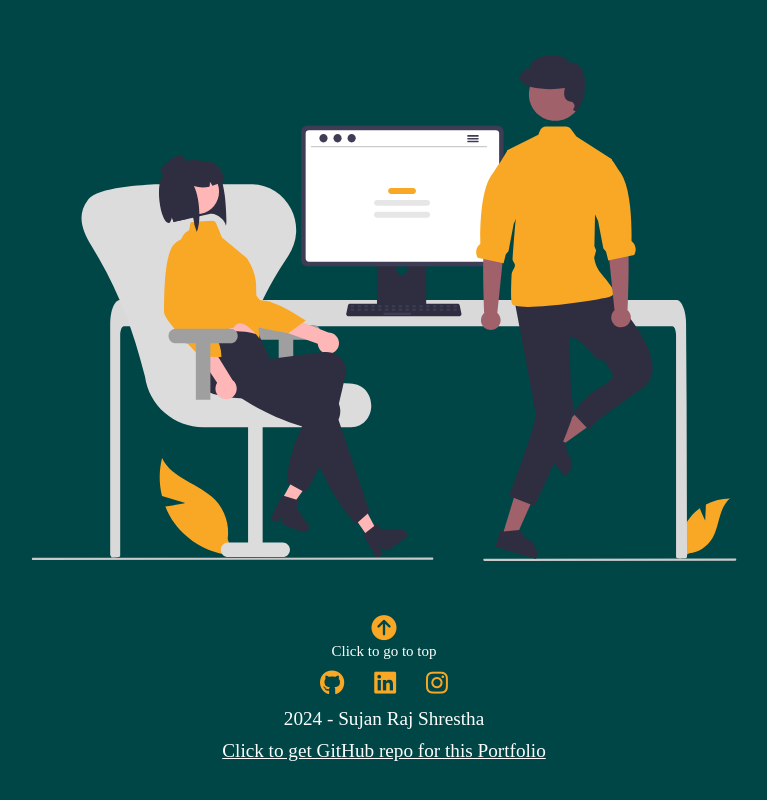
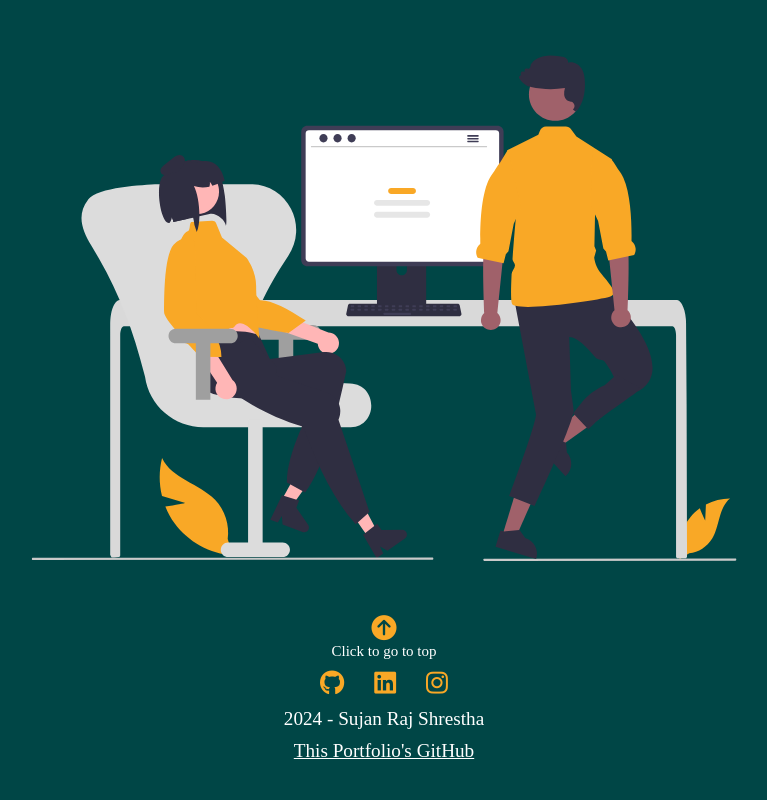
Before and after one commit to sujanrajs/MyPortfolioWebsite, a website: page index.html in a window 1280 px wide. Shown: the part 2616-3416 px from the top of the page, without its empty margins (256-1023 px from the left). Drawn offline with nearby package versions, Linux system fonts and the light colour scheme; a web font is replaced by a local one.

Commit message:
updated footer

```diff
--- a/index.html
+++ b/index.html
@@ -368,7 +368,7 @@
         href="https://github.com/sujanrajs/MyPortfolioWebsite"
         target="_blank"
         class="footer__github-link"
-        ><p>Click to get GitHub repo for this Portfolio</p></a
+        ><p>This Portfolio's GitHub</p></a
       >
     </footer>
     <script>
```
